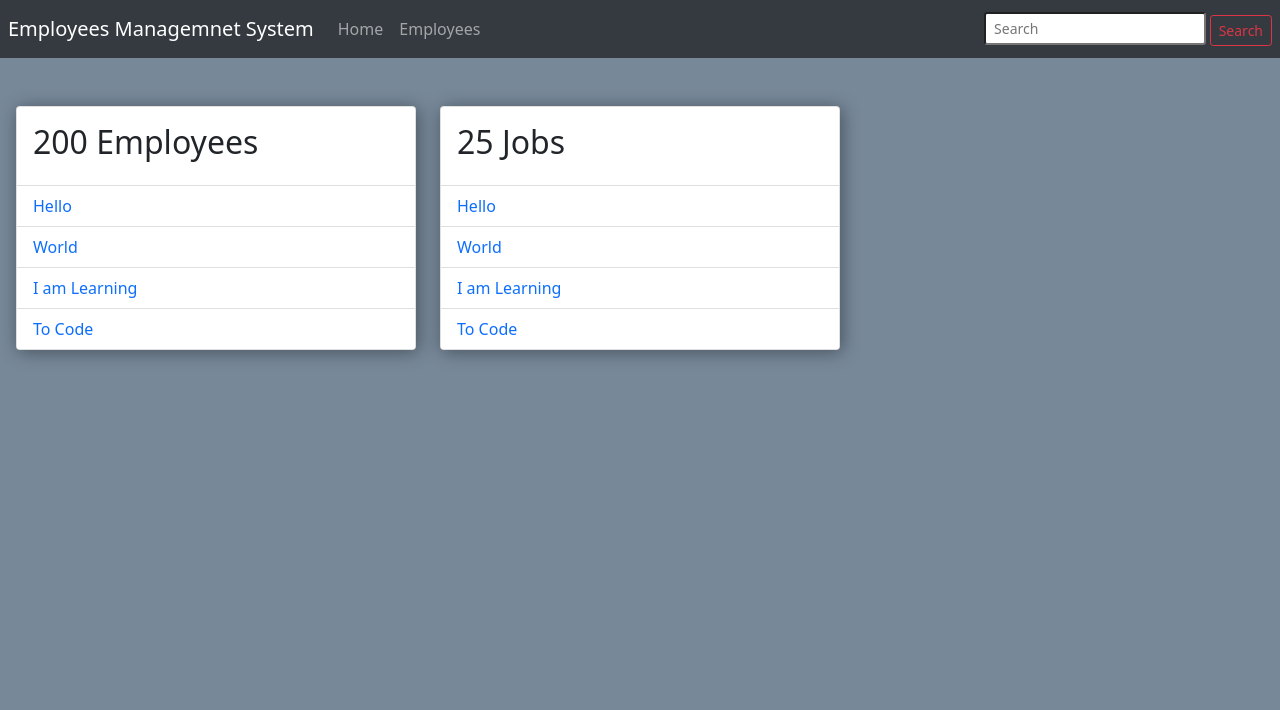
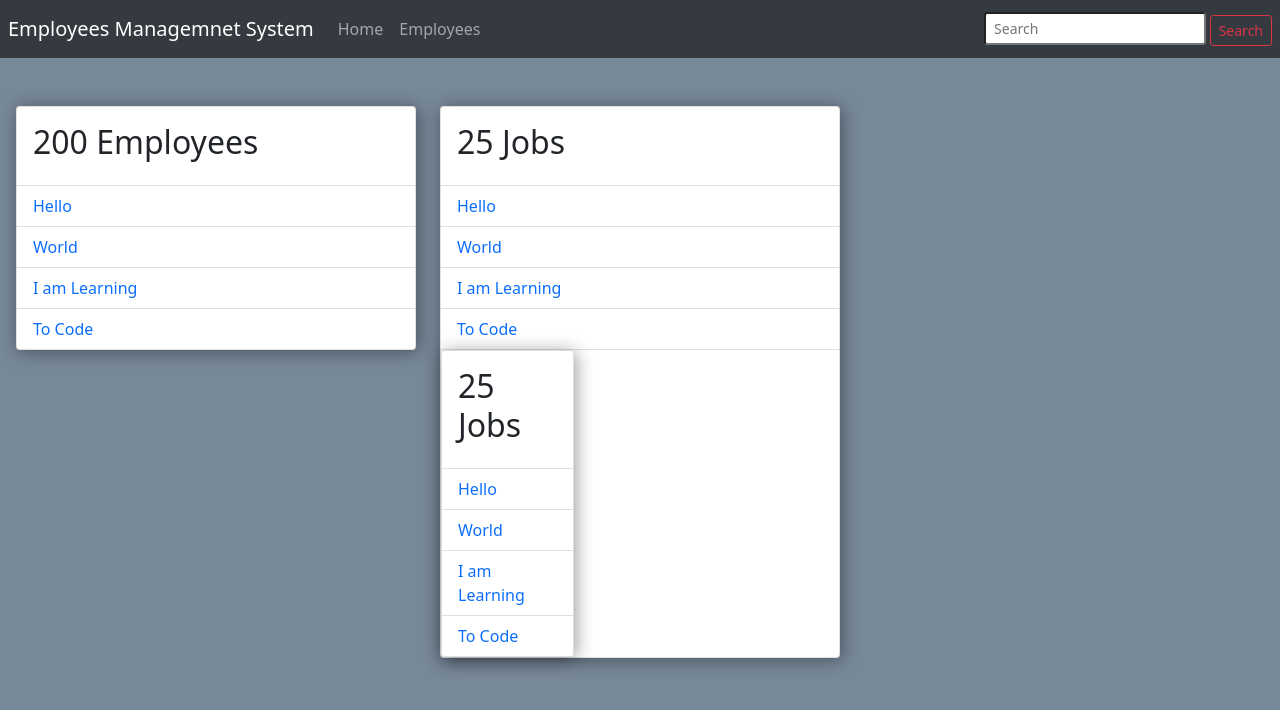
Before and after one commit to Siddhant-Jha/Employee-Management-System, a plain HTML site: page EMS/dashboard.html in a window 1280 px wide. Drawn offline with nearby package versions, Linux system fonts and the light colour scheme.

Commit message:
Update dashboard.html

```diff
--- a/EMS/dashboard.html
+++ b/EMS/dashboard.html
@@ -67,6 +67,19 @@
                         <a href="" class="list-group-item">I am Learning</a>
                         <a href="" class="list-group-item">To Code</a>
                     </div>
+                    <div class="col-lg-4 col-md-4">
+                <div class="card bx">
+                    <div class="card-body">
+                        <h2 class="card-title">
+                            25 Jobs
+                        </h2>
+                    </div>
+                    <div class="list-group list-group-flush">
+                        <a href="" class="list-group-item">Hello</a>
+                        <a href="" class="list-group-item">World</a>
+                        <a href="" class="list-group-item">I am Learning</a>
+                        <a href="" class="list-group-item">To Code</a>
+                    </div>
                 </div>
             </div>
         </div>
```
